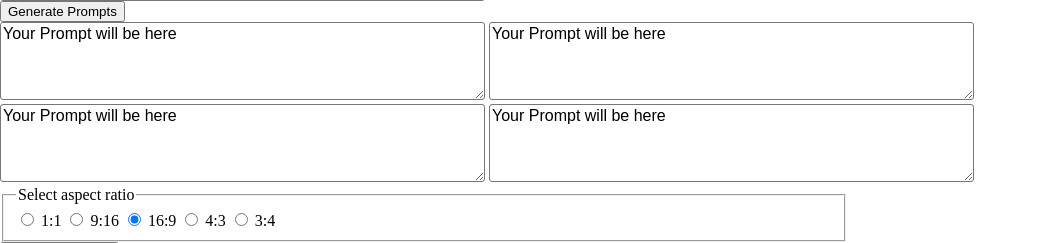
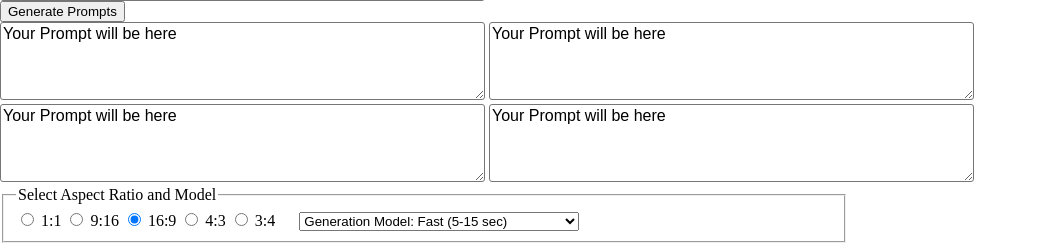
Before and after one commit to olexiyn/image-gen, a Python web app: template templates/index.html in a window 1280 px wide. Shown: the part 125-368 px from the top of the page, without its empty margins (0-1037 px from the left). Run offline with Jinja, Linux system fonts and the light colour scheme; the template is opened without the code that fills it, so the values that code supplies are empty; some libraries are stand-ins or nearby versions.

Commit message:
Add model selector

```diff
--- a/app/api_endpoint.py
+++ b/app/api_endpoint.py
@@ -43,13 +43,15 @@ async def img_gen(request):
 @my_auth.login_required
 async def img_gen_url(request):
     aspect_ratio = '16:9'
+    model = 'fast'
     if request.args.get('prompt'):
         prompt = request.args.get('prompt')
         aspect_ratio = request.args.get('aspect_ratio')
+        model = request.args.get('model')
     else:
         prompt = 'Cats'
 
-    img = await image_gen(prompt, aspect_ratio)
+    img = await image_gen(prompt, aspect_ratio, model)
     if not img:
         return json({'error': 'no images generated'})
     temp_png = BytesIO()
--- a/templates/index.html
+++ b/templates/index.html
@@ -21,13 +21,13 @@
         );
     }
 
-    async function get_images(prompt, aspect_ratio) {
-        let x = await $.ajax({'url': '/api/imggen-url', data: {'prompt': prompt, 'aspect_ratio': aspect_ratio}});
+    async function get_images(prompt, aspect_ratio, model) {
+        let x = await $.ajax({'url': '/api/imggen-url', data: {'prompt': prompt, 'aspect_ratio': aspect_ratio, 'model': model}});
         return x
     }
 
-    async function update_image(id, prompt, aspect_ratio){
-        let img_obj = await get_images(prompt, aspect_ratio);
+    async function update_image(id, prompt, aspect_ratio, model){
+        let img_obj = await get_images(prompt, aspect_ratio, model);
         $("#img" + id.toString()).attr("src", img_obj.url);
         $("#img" + id.toString() + "_download").attr("href", img_obj.url);
         $("#img" + id.toString() + "_download_2x").attr("href", "/api/upscale?scale=2&url="+img_obj.url);
@@ -39,7 +39,8 @@
         for (let i = 0; i <= 3; i++) {
             let prompt = $("#p" + i.toString()).val();
             let aspect_ratio = $("input[name='aspect_ratio']:checked").val();
-            arr.push(update_image(i, prompt, aspect_ratio));
+            let model = $("#model").val();
+            arr.push(update_image(i, prompt, aspect_ratio, model));
         }
         Promise.all(arr).then(url_list => {
             // for (let i = 0; i < url_list.length; i++) {
@@ -72,7 +73,7 @@
 <br />
 <!-- "1:1", "9:16", "16:9", "4:3", "3:4" -->
  <fieldset style="width: 816px;">
-    <legend>Select aspect ratio</legend>
+    <legend>Select Aspect Ratio and Model</legend>
     <div>
         <input type="radio" id="1_to_1" name="aspect_ratio" value="1:1">
         <label>1:1</label>
@@ -84,6 +85,10 @@
         <label>4:3</label>
         <input type="radio" id="3_to_4" name="aspect_ratio" value="3:4">
         <label>3:4</label>
+        <select id="model" style="margin-left: 20px;">
+            <option value="fast" selected>Generation Model: Fast (5-15 sec)</option>
+            <option value="quality">Generation Model: High Quality (30-45 sec)</option>
+        </select>
     </div>
  </fieldset>
 <input type="button" id="get_images_button" value="Generate Images" />
```
Also changed, not shown: app/utils.py (+8 -2 lines).
